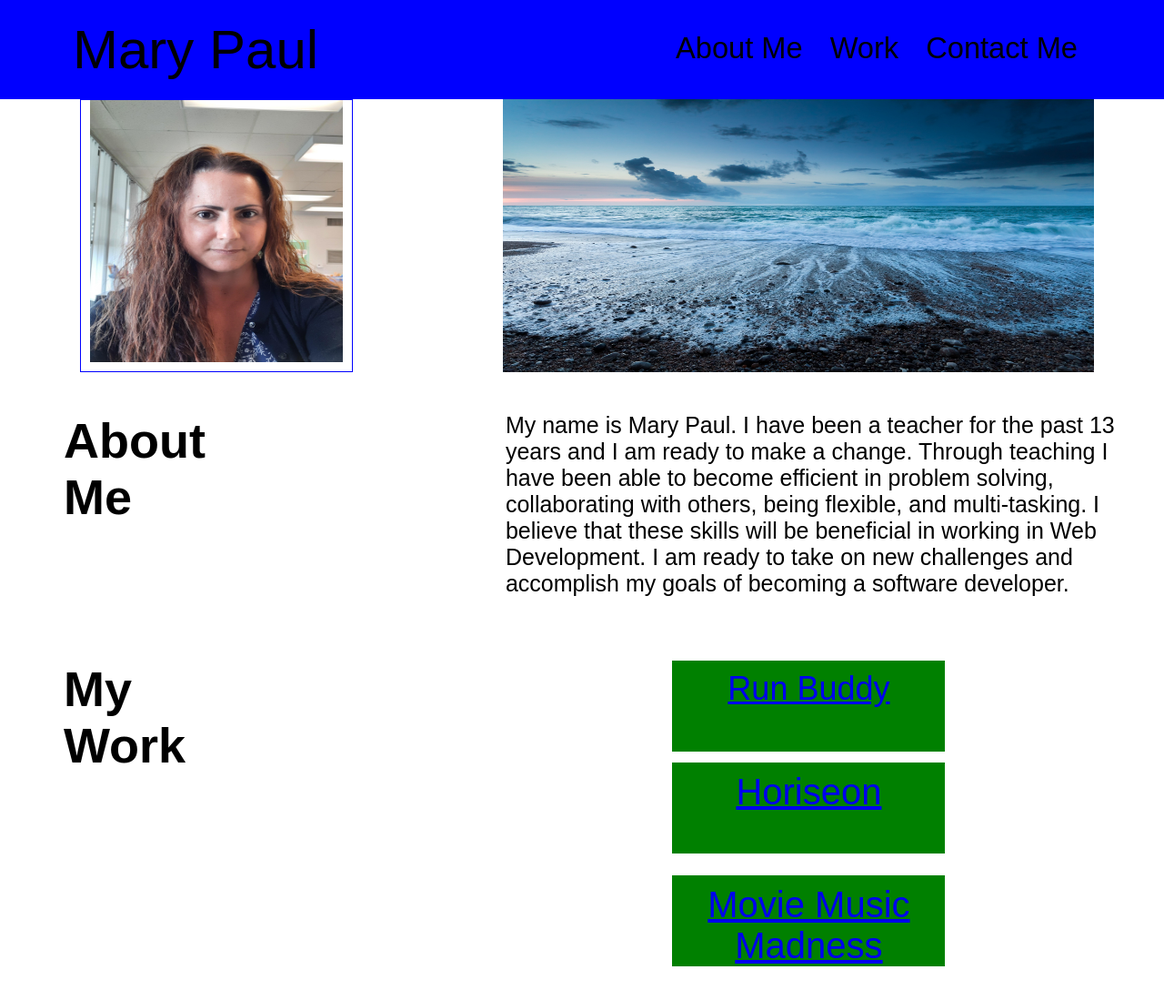
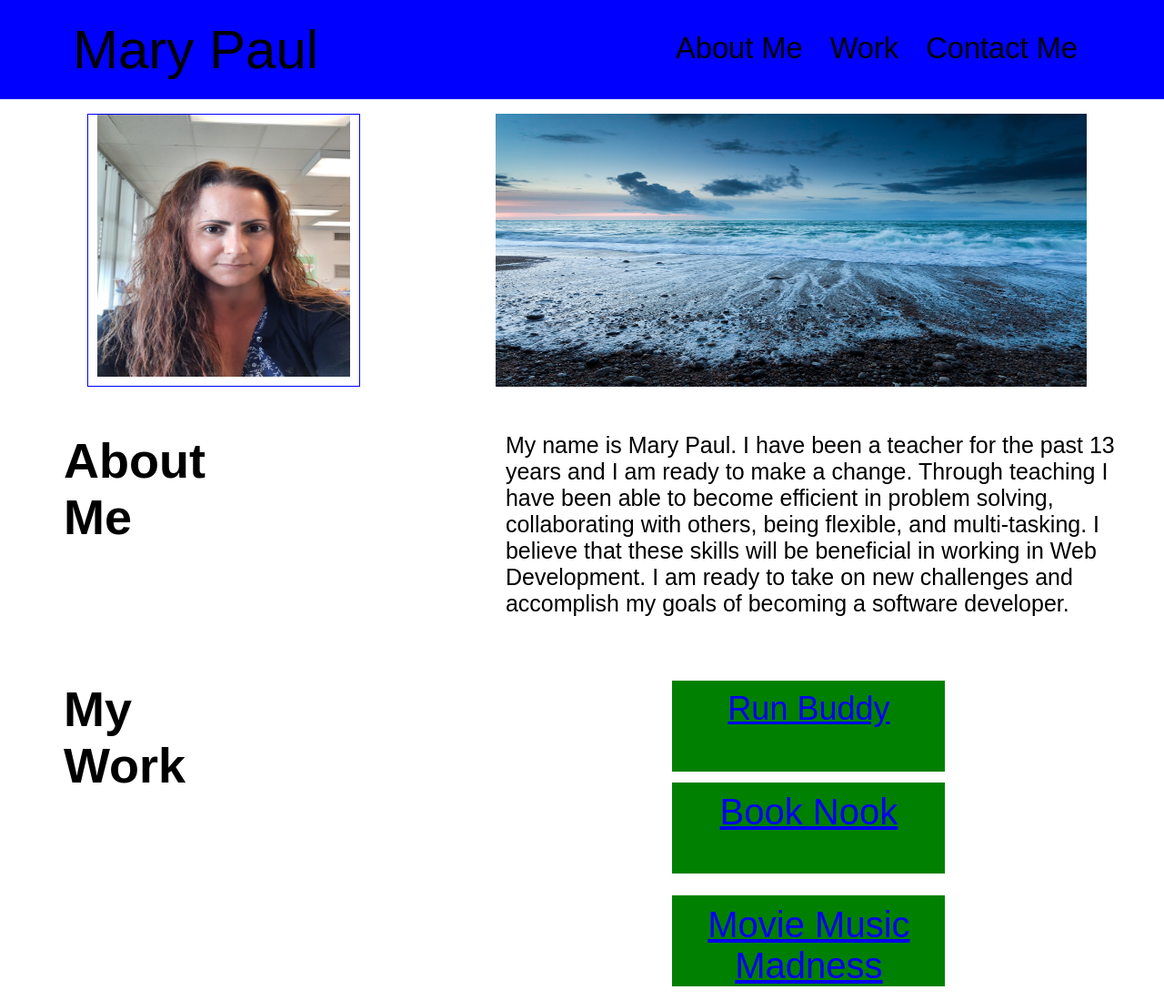
Before and after one commit to marymc13/My-Portfolio, a plain HTML site: page index.html in a window 1280 px wide. Shown: the top 1099 px of the page at 91% size. Drawn offline with Linux system fonts and the light colour scheme.

Commit message:
booknook

```diff
--- a/index.html
+++ b/index.html
@@ -5,7 +5,7 @@
 <head>
 
     <meta charset="UTF-8" />
-
+    <meta name="viewport" content="width=device-width, initial-scale=1.0">
     <title>Mary Paul</title>
     <link rel="stylesheet" href="./style.css" />
 
@@ -89,7 +89,7 @@
 
     <div class="future">
         <div class="horiseon">
-            <a href="https://marymc13.github.io/Horiseon1/">Horiseon</a>
+            <a href="https://booknook-stars.herokuapp.com/">Book Nook</a>
         </div>
         <div class="group-project">
             <a href="https://josephw143.github.io/Movie-Music-Magic/">Movie Music Madness</a>
--- a/style.css
+++ b/style.css
@@ -64,6 +64,8 @@ header nav ul li a:hover {
 .flex-container {
     display:flex;
     justify-content: space-around;
+    margin: 1rem;
+    flex-wrap: wrap;
 }
 
 .photo1 img {
@@ -254,6 +256,10 @@ h2 {
         height: auto;
     }
 
+    .flex-container{
+        flex-direction: column;
+    }
+
 }
 
 @media screen and (max-width: 768) {
```
